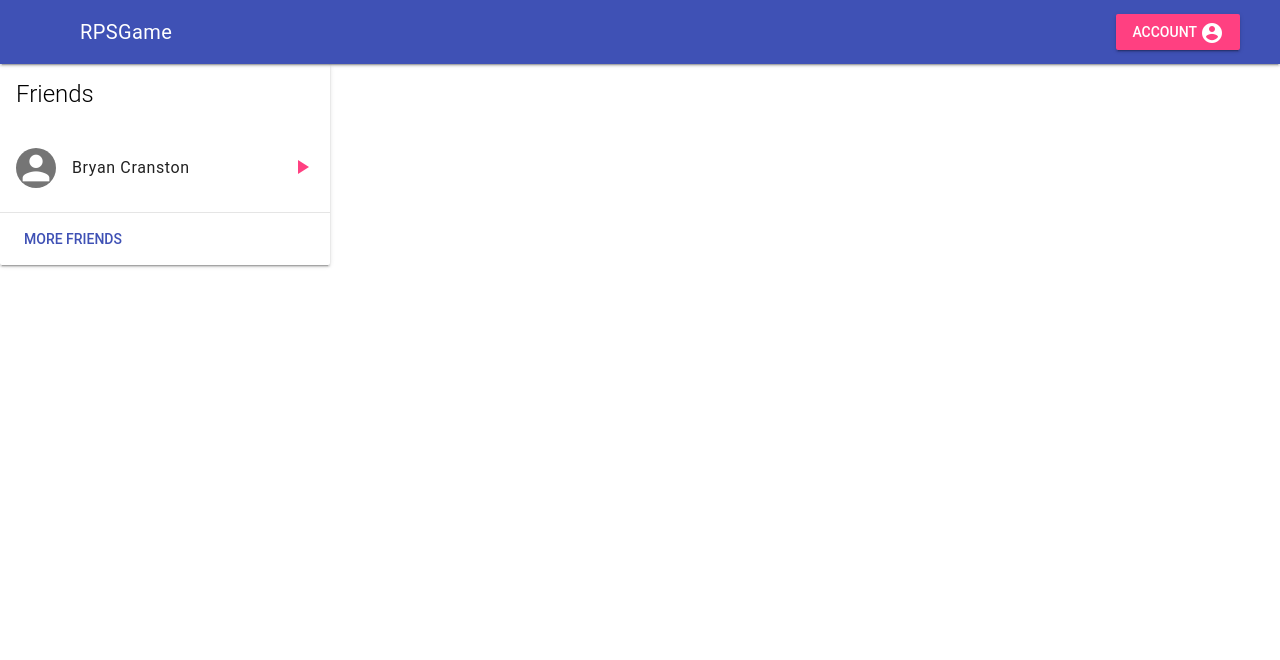
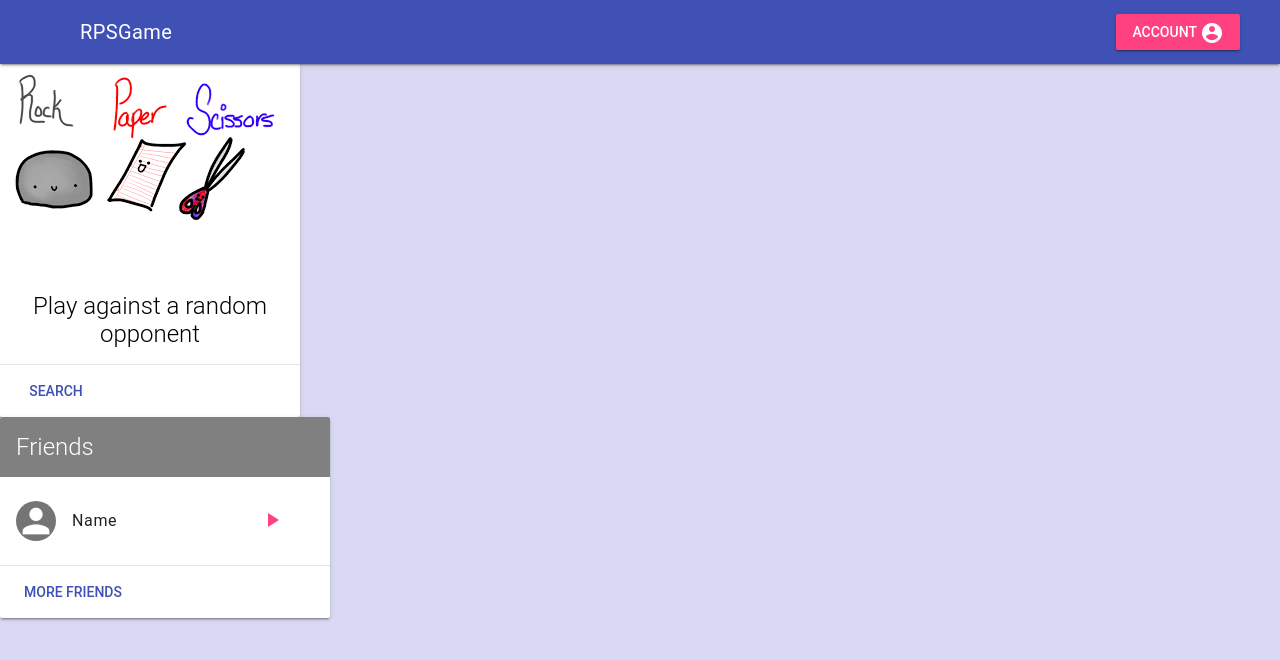
Before and after one commit to vigovlugt/RPSGame, a plain HTML site: page index.html in a window 1280 px wide. Drawn offline with nearby package versions, Linux system fonts and the light colour scheme; no server answers.

Commit message:
new stuff

```diff
--- a/index.html
+++ b/index.html
@@ -6,12 +6,15 @@
     <meta charset="utf-8" />
     <title>RPSGame</title>
     <script src="https://ajax.googleapis.com/ajax/libs/jquery/3.1.1/jquery.min.js"></script>
+    <link rel="stylesheet" href="https://ajax.googleapis.com/ajax/libs/jqueryui/1.12.1/themes/smoothness/jquery-ui.css">
+    <script src="https://ajax.googleapis.com/ajax/libs/jqueryui/1.12.1/jquery-ui.min.js"></script>
     <link rel="stylesheet" href="https://fonts.googleapis.com/icon?family=Material+Icons">
     <link rel="stylesheet" href="https://fonts.googleapis.com/icon?family=Material+Icons">
     <link rel="stylesheet" href="https://code.getmdl.io/1.3.0/material.indigo-pink.min.css">
     <script defer src="https://code.getmdl.io/1.3.0/material.min.js"></script>
     <script src="https://www.gstatic.com/firebasejs/3.6.10/firebase.js"></script>
-
+    <script src="menu.js"></script>
+    <link rel="stylesheet" href="style.css">
     <script>
         // Initialize Firebase
         var config = {
@@ -26,7 +29,7 @@
 
 
 
-    <script src="menu.js"></script>
+
 
 </head>
 
@@ -57,9 +60,22 @@
         <main class="mdl-layout__content">
             <div class="page-content page 0">
 
+              <!-- Wide card with share menu button -->
+              <div class="draggable demo-card-wide mdl-card mdl-shadow--2dp">
+                <div class="mdl-card__title" style="background-image:url('Images/RPS.png')">
+                  <h2 class="mdl-card__title-text">Play against a random opponent</h2>
+                </div>
+                <div class="mdl-card__actions mdl-card--border">
+                  <a class="mdl-button mdl-button--colored mdl-js-button mdl-js-ripple-effect">
+                    Search
+                  </a>
+                </div>
+                <div class="mdl-card__menu">
 
+                </div>
+              </div>
 
-                <div class="demo-card-square mdl-card mdl-shadow--2dp right">
+                <div class="draggable demo-card-square mdl-card mdl-shadow--2dp right">
                     <div class="mdl-card__title mdl-card--expand">
                         <h2 class="mdl-card__title-text">Friends</h2>
                     </div>
@@ -68,7 +84,7 @@
                         <div class="mdl-list__item">
                             <span class="mdl-list__item-primary-content">
                               <i class="material-icons mdl-list__item-avatar">person</i>
-                              <span>Bryan Cranston</span>
+                              <span>Name</span>
                             </span>
                             <a class="mdl-list__item-secondary-action" href="#"><i class="material-icons">play_arrow</i></a>
                         </div>
--- a/menu.js
+++ b/menu.js
@@ -1,8 +1,7 @@
 $(document).ready(function() {
 loadPage(0);
-
+$( ".draggable" ).draggable();
 });
-
 
 function accountFunc() {
     console.log(firebase.auth().currentUser)
--- a/style.css
+++ b/style.css
@@ -1,7 +1,5 @@
 body{
-  padding:0;
-  margin:0;
-  background-color: rgb(238, 238, 238);
+  background-color: rgb(217, 217, 244);
 }
 
 .demo-list-action {
@@ -15,10 +13,22 @@ body{
 }
 
 .demo-card-square>.mdl-card__title {
-    color: rgb(64, 64, 64);
+    color: white;
     background-color: grey;
 }
 .right{
   margin-left: 10;
+}
 
+.demo-card-wide.mdl-card {
+  width: 300px;
 }
+.demo-card-wide > .mdl-card__title {
+  text-align:center;
+  color: #000;
+  height: 300px;
+  background-repeat: no-repeat;
+}
+.demo-card-wide > .mdl-card__menu {
+  color: #fff;
+}
```
Also changed, not shown: Images/RPS.png (added).
